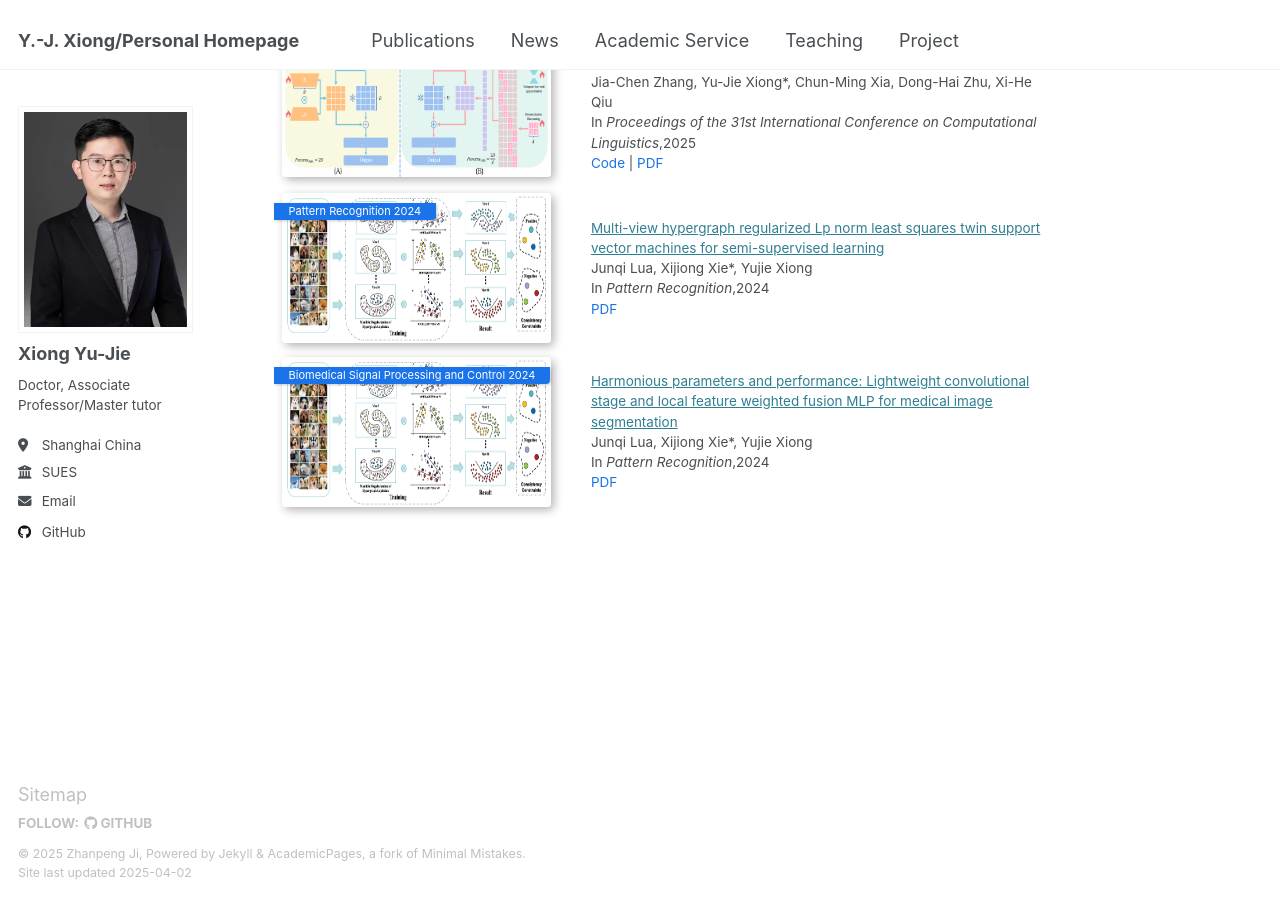
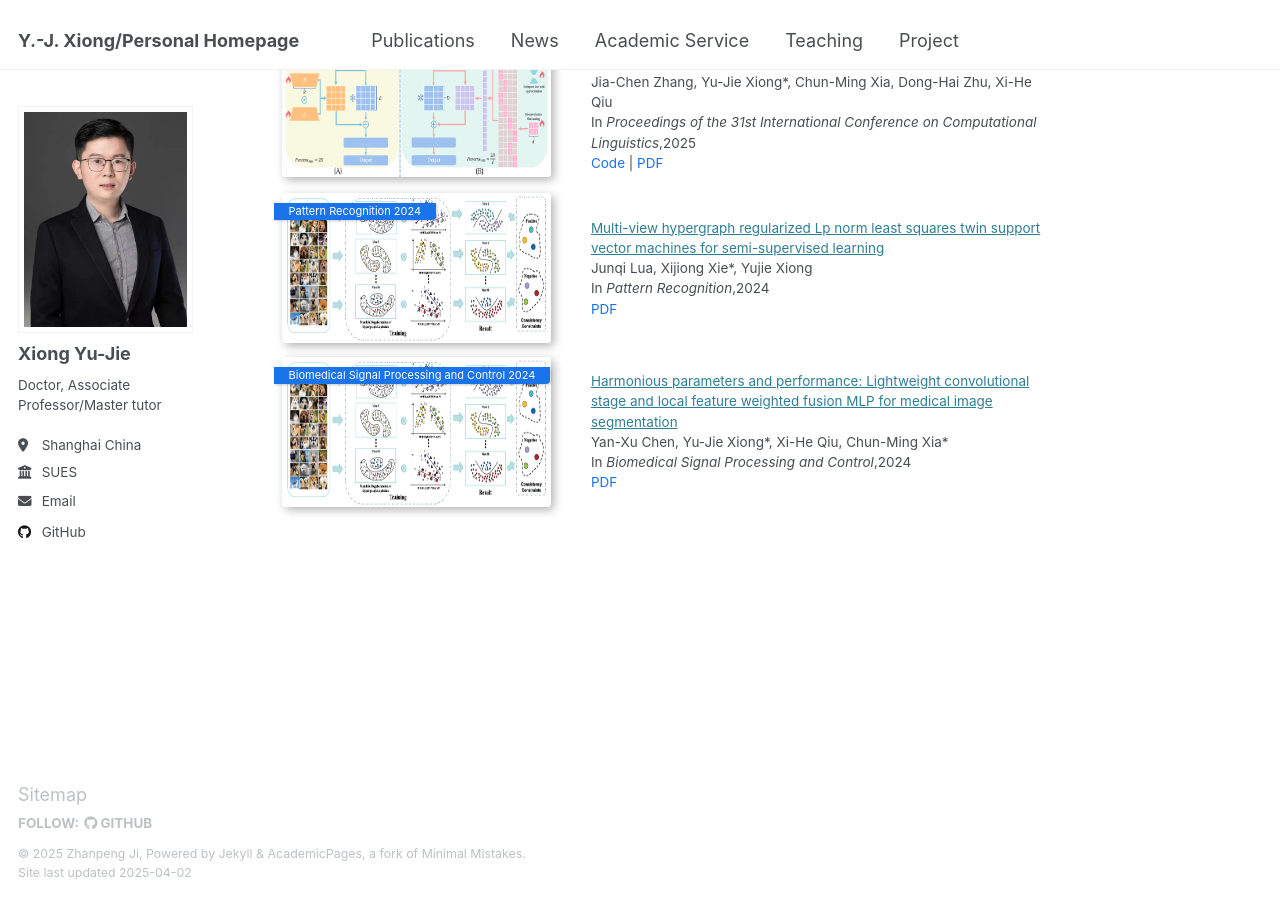
Before and after one commit to X-Lab-CN/introduce, a Jekyll site: the page built from _pages/about.md, in a window 1280 px wide and 900 px high, scrolled down 1338 px. Built offline with Jekyll 4.4.1, drawn with Linux system fonts in a browser that asks for light colours.

Commit message:
Update about.md

```diff
--- a/_pages/about.md
+++ b/_pages/about.md
@@ -111,9 +111,9 @@ Please see [Publications](https://xiongyujie.cn/publications/) for more details.
       <a href="https://xiongyujie.cn/publication/2024-10-10-paper-title-number-4">
         Harmonious parameters and performance: Lightweight convolutional stage and local feature weighted fusion MLP for medical image segmentation
       </a><br/>
-       Junqi Lua, Xijiong Xie*, Yujie Xiong<br/>
-      In <i>Pattern Recognition</i>,2024<br/>
-      <a href="https://xiongyujie.cn/files/Multi-view_hypergraph_regularized_Lp_norm_least_squares_twin_support_vector_machines_for_semi-supervised_learning.pdf" style="color: #1a73e8; text-decoration: none;">PDF</a>
+        Yan-Xu Chen, Yu-Jie Xiong*, Xi-He Qiu, Chun-Ming Xia*<br/>
+      In <i>Biomedical Signal Processing and Control</i>,2024<br/>
+      <a href="https://xiongyujie.cn/files/Harmonious_parameters_and_performance_Lightweight_convolutional_stage_and_local_feature_weighted_fusion_MLP_for_medical_image_segmentation.pdf" style="color: #1a73e8; text-decoration: none;">PDF</a>
     </td>
   </tr>
 </table>
```
